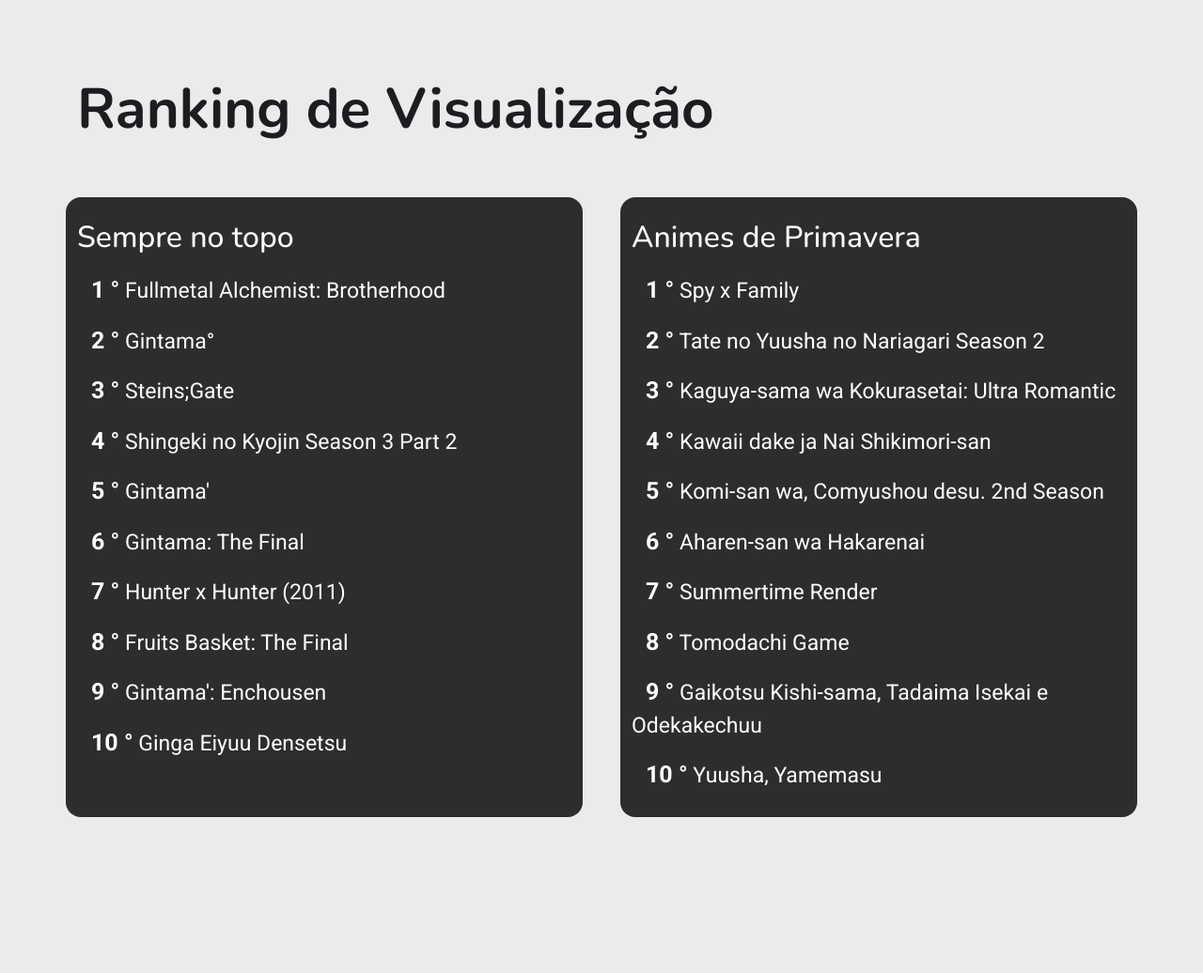
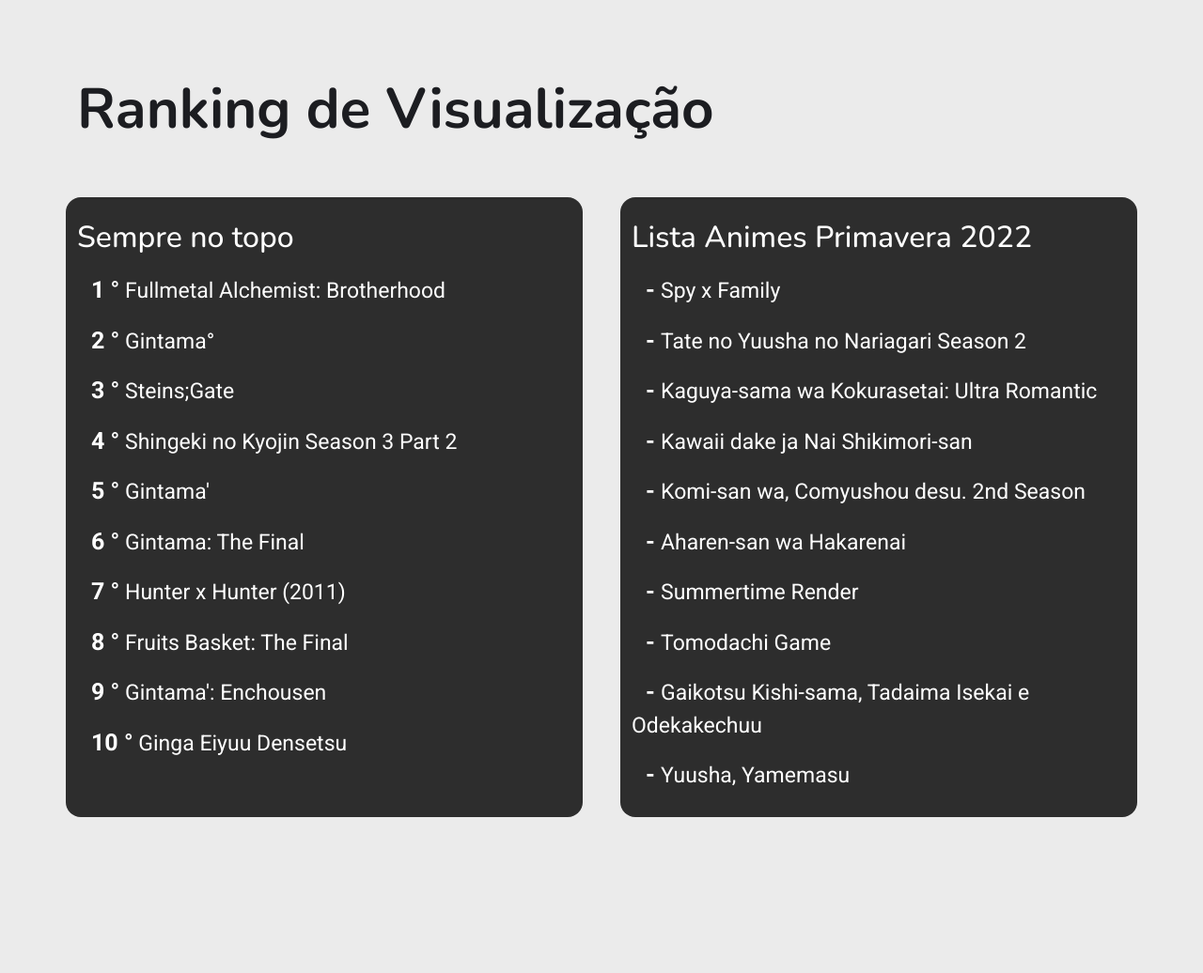
Before and after one commit to gustapinto/fatec_dsm_pi_terceiro_semestre, a Django app: template site/templates/dashb.html in a window 1280 px wide. Shown: the part 958-1994 px from the top of the page at 94% size. Run offline with Django 3.2, Linux system fonts and the light colour scheme; the template is opened without the code that fills it, so the values that code supplies are empty; some libraries are stand-ins or nearby versions.

Commit message:
alterando dash

```diff
--- a/site/templates/dashb.html
+++ b/site/templates/dashb.html
@@ -62,20 +62,20 @@
 
             <div class="col bg-cinza-escuro rounded-4  top">
                 <br>
-                <h2>Animes de Primavera</h2>
+                <h2>Lista Animes Primavera 2022</h2>
                 <div class="parag">
-                    <p><aumenta>1 °</aumenta> Spy x Family</p>
-                    <p><aumenta>2 °</aumenta> Tate no Yuusha no Nariagari Season 2</p>
-                    <p><aumenta>3 °</aumenta> Kaguya-sama wa Kokurasetai: Ultra Romantic</p>
-                    <p><aumenta>4 °</aumenta> Kawaii dake ja Nai Shikimori-san</p>
-                    <p><aumenta>5 °</aumenta> Komi-san wa, Comyushou desu. 2nd Season</p>
-                    <p><aumenta>6 °</aumenta> Aharen-san wa Hakarenai</p>
-                    <p><aumenta>7 °</aumenta> Summertime Render</p>
-                    <p><aumenta>8 °</aumenta> Tomodachi Game</p>
-                    <p><aumenta>9 °</aumenta> Gaikotsu Kishi-sama, Tadaima Isekai e Odekakechuu</p>
-                    <p><aumenta>10 °</aumenta> Yuusha, Yamemasu</p>
+                    <p><aumenta>- </aumenta> Spy x Family</p>
+                    <p><aumenta>- </aumenta> Tate no Yuusha no Nariagari Season 2</p>
+                    <p><aumenta>- </aumenta> Kaguya-sama wa Kokurasetai: Ultra Romantic</p>
+                    <p><aumenta>- </aumenta> Kawaii dake ja Nai Shikimori-san</p>
+                    <p><aumenta>- </aumenta> Komi-san wa, Comyushou desu. 2nd Season</p>
+                    <p><aumenta>- </aumenta> Aharen-san wa Hakarenai</p>
+                    <p><aumenta>- </aumenta> Summertime Render</p>
+                    <p><aumenta>- </aumenta> Tomodachi Game</p>
+                    <p><aumenta>- </aumenta> Gaikotsu Kishi-sama, Tadaima Isekai e Odekakechuu</p>
+                    <p><aumenta>- </aumenta> Yuusha, Yamemasu</p>
 
-                    </div>
+            </div>
 
         </div>
         <script src="https://cdn.jsdelivr.net/npm/chart.js"></script>
```
